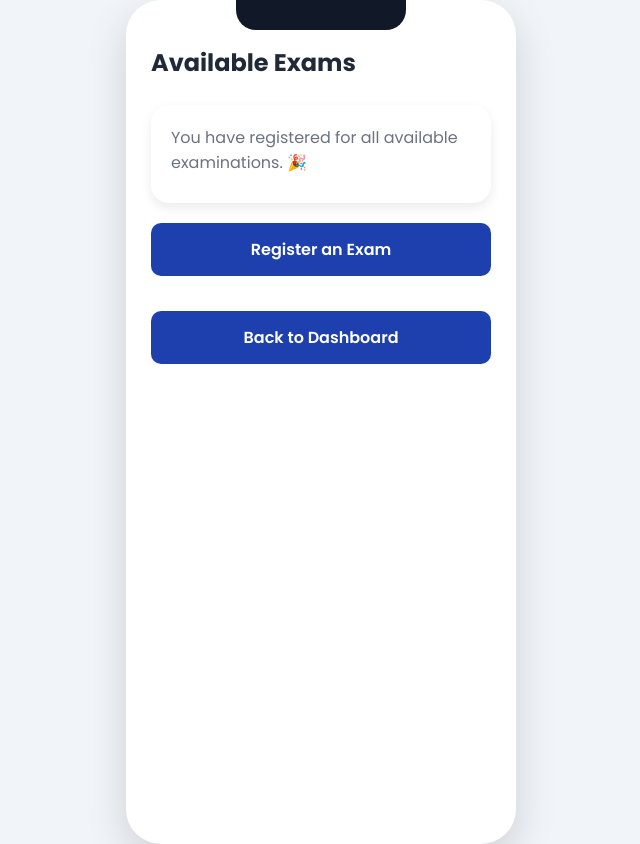
After one commit to SophieMw-tech/online_exam_reg_system, a PHP site: page /student/available_exams.php in a window 1280 px wide. The commit adds this page. Shown: the whole page, without its empty margins (319-959 px from the left). Run offline with PHP 8.4, Linux system fonts and the light colour scheme; the visitor is signed in with stand-in values (Sample User, id 1); data that the repository does not hold is empty.

Commit message:
Complete student module

```diff
--- /dev/null
+++ b/css/available_exams.css
@@ -0,0 +1,42 @@
+@import url("style.css");
+
+h2{
+    color:#1F2937;
+    margin-bottom:25px;
+}
+
+.exam-card{
+
+    background:#FFFFFF;
+
+    border-radius:18px;
+
+    padding:20px;
+
+    margin-bottom:20px;
+
+    box-shadow:0 5px 12px rgba(0,0,0,.08);
+
+}
+
+.exam-card h3{
+
+    color:#1E40AF;
+
+    margin-bottom:10px;
+
+}
+
+.exam-card p{
+
+    color:#6B7280;
+
+    margin-bottom:8px;
+
+}
+
+.btn{
+
+    margin-top:10px;
+
+}
--- /dev/null
+++ b/student/available_exams.php
@@ -0,0 +1,116 @@
+<?php
+session_start();
+include("../includes/db.php");
+
+if (!isset($_SESSION['student_id'])) {
+    header("Location: ../login.php");
+    exit();
+}
+
+$student_id = $_SESSION['student_id'];
+
+$sql = "SELECT *
+        FROM examinations
+        WHERE exam_id NOT IN
+        (
+            SELECT exam_id
+            FROM registrations
+            WHERE student_id=?
+        )
+        ORDER BY exam_date ASC";
+
+$stmt = mysqli_prepare($conn,$sql);
+mysqli_stmt_bind_param($stmt,"i",$student_id);
+mysqli_stmt_execute($stmt);
+
+$result=mysqli_stmt_get_result($stmt);
+?>
+
+<!DOCTYPE html>
+<html lang="en">
+
+<head>
+
+<meta charset="UTF-8">
+<meta name="viewport" content="width=device-width, initial-scale=1.0">
+
+<title>Available Exams</title>
+
+<link rel="stylesheet" href="../css/style.css">
+<link rel="stylesheet" href="../css/available_exams.css">
+
+<link href="https://fonts.googleapis.com/css2?family=Poppins:wght@300;400;500;600;700&display=swap" rel="stylesheet">
+
+</head>
+
+<body>
+
+<div class="phone">
+
+<div class="notch"></div>
+
+<div class="screen">
+
+<h2>Available Exams</h2>
+
+<?php
+
+if(mysqli_num_rows($result)>0){
+
+while($exam=mysqli_fetch_assoc($result)){
+
+?>
+
+<div class="exam-card">
+
+<h3><?php echo $exam['course_code']; ?></h3>
+
+<p><strong><?php echo $exam['course_name']; ?></strong></p>
+
+<p>📅 <?php echo date("d M Y",strtotime($exam['exam_date'])); ?></p>
+
+<p>🕒 <?php echo date("h:i A",strtotime($exam['exam_time'])); ?></p>
+
+<p>📍 <?php echo $exam['venue']; ?></p>
+
+<p>Semester: <?php echo $exam['semester']; ?></p>
+
+</div>
+
+<?php
+
+}
+
+}else{
+
+?>
+
+<div class="exam-card">
+
+<p>You have registered for all available examinations. 🎉</p>
+
+</div>
+
+<?php } ?>
+
+<a href="exam_registration.php" class="btn">
+
+Register an Exam
+
+</a>
+
+<br>
+
+<a href="dashboard.php" class="btn">
+
+Back to Dashboard
+
+</a>
+
+</div>
+
+</div>
+
+</body>
+
+</html>
--- a/student/dashboard.php
+++ b/student/dashboard.php
@@ -128,7 +128,7 @@ Welcome,
 </div>
 </a>
 
-<a href="exam_registration.php" class="card-link">
+<a href="available_exams.php" class="card-link">
 
 <div class="card">
 
@@ -147,6 +147,7 @@ if(mysqli_num_rows($pending_result)>0){
 while($pending=mysqli_fetch_assoc($pending_result)){
 
 ?>
+
 
 <p>
 
```
